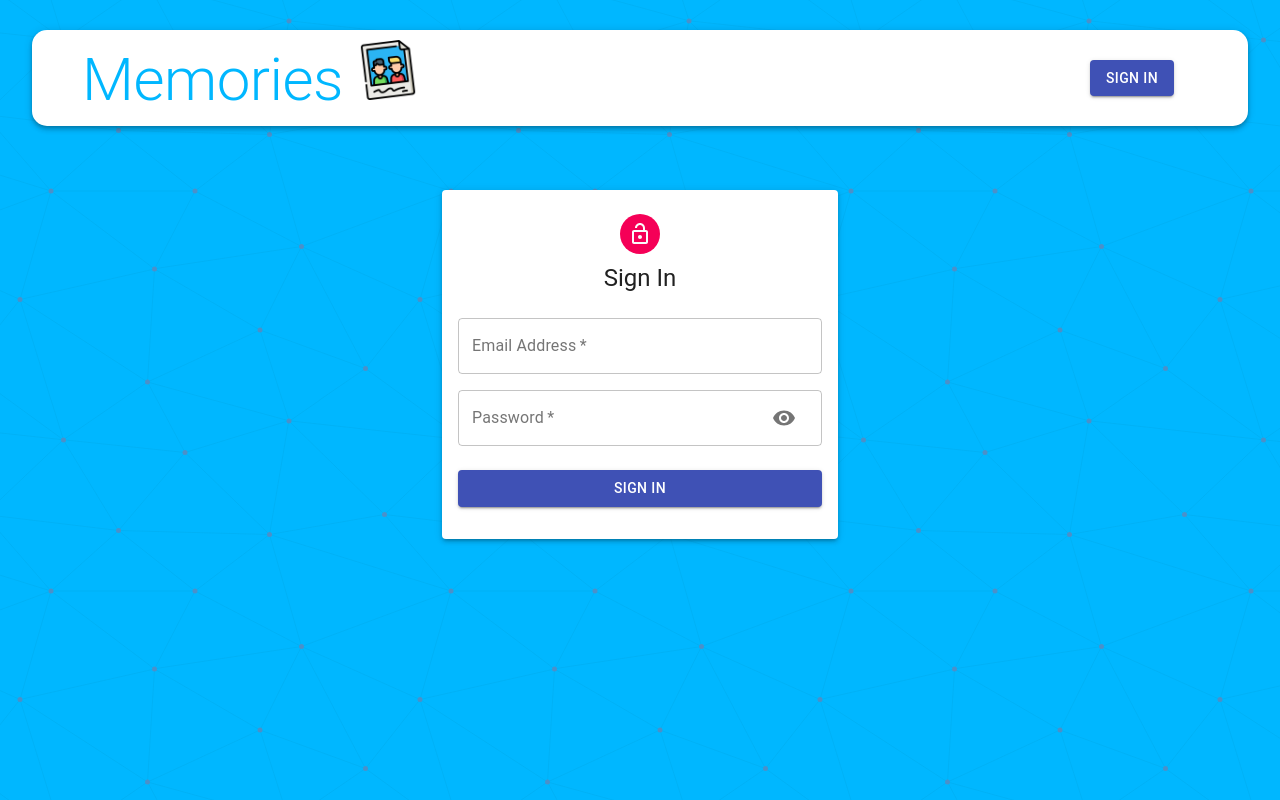
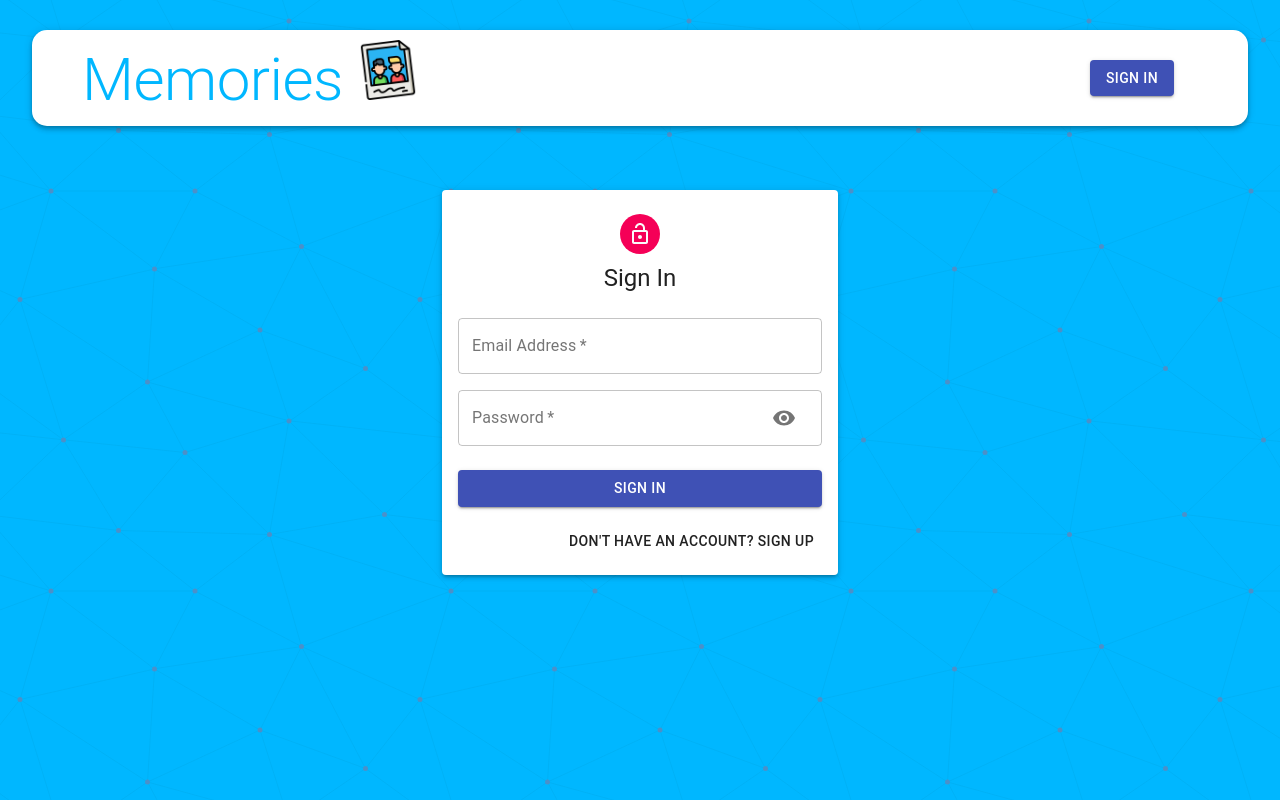
Before and after one commit to angelurbina4/memories_mern_application-, a React (Create React App) app in the folder client/: page /auth in a window 1280 px wide. Built offline with nearby package versions, Linux system fonts and the light colour scheme.

Commit message:
Add switch mode button (signIn- signUp

```diff
--- a/client/src/components/Auth/Auth.jsx
+++ b/client/src/components/Auth/Auth.jsx
@@ -7,8 +7,8 @@ import Input from './Input';
 const Auth = () => {
   const classes = useStyles();
   const [showPassword, setShowPassword] = useState(false);
+  const [isSignup, setIsSignup] = useState(false);
 
-  const isSignup = false;
 
   const handleShowPassword = () => setShowPassword((prevShowPassword) => !prevShowPassword);
 
@@ -18,6 +18,11 @@ const Auth = () => {
 
   const handleChange = () => {
 
+  };
+
+  const switchMode = () => {
+    setIsSignup((prevSignUp) => !prevSignUp);
+    handleShowPassword(false);
   };
 
   return (
@@ -32,8 +37,8 @@ const Auth = () => {
               {
                 isSignup && (
                   <>
-                      <Input name='firstName' label="First Name" handleChange={handleChange}  autoFocus half />
-                      <Input name='lastName' label="Last Name" handleChange={handleChange}  half />
+                    <Input name='firstName' label="First Name" handleChange={handleChange}  autoFocus half />
+                    <Input name='lastName' label="Last Name" handleChange={handleChange}  half />
                   </>
                 )}
                 <Input name='email' label="Email Address" handleChange={handleChange} type="email"/>
@@ -43,6 +48,12 @@ const Auth = () => {
             <Button type="submit" fullWidth variant="contained" color="primary" className={classes.submit}>
               {isSignup ? 'Sign Up' : 'Sign In'}
             </Button>
+
+            <Grid container justify="flex-end">
+              <Button onClick={switchMode}>
+                { isSignup ? 'Already have an account? Sign In' : "Don't have an account? Sign Up"}
+              </Button>
+            </Grid>
           </form>
       </Paper>
     </Container>
```
